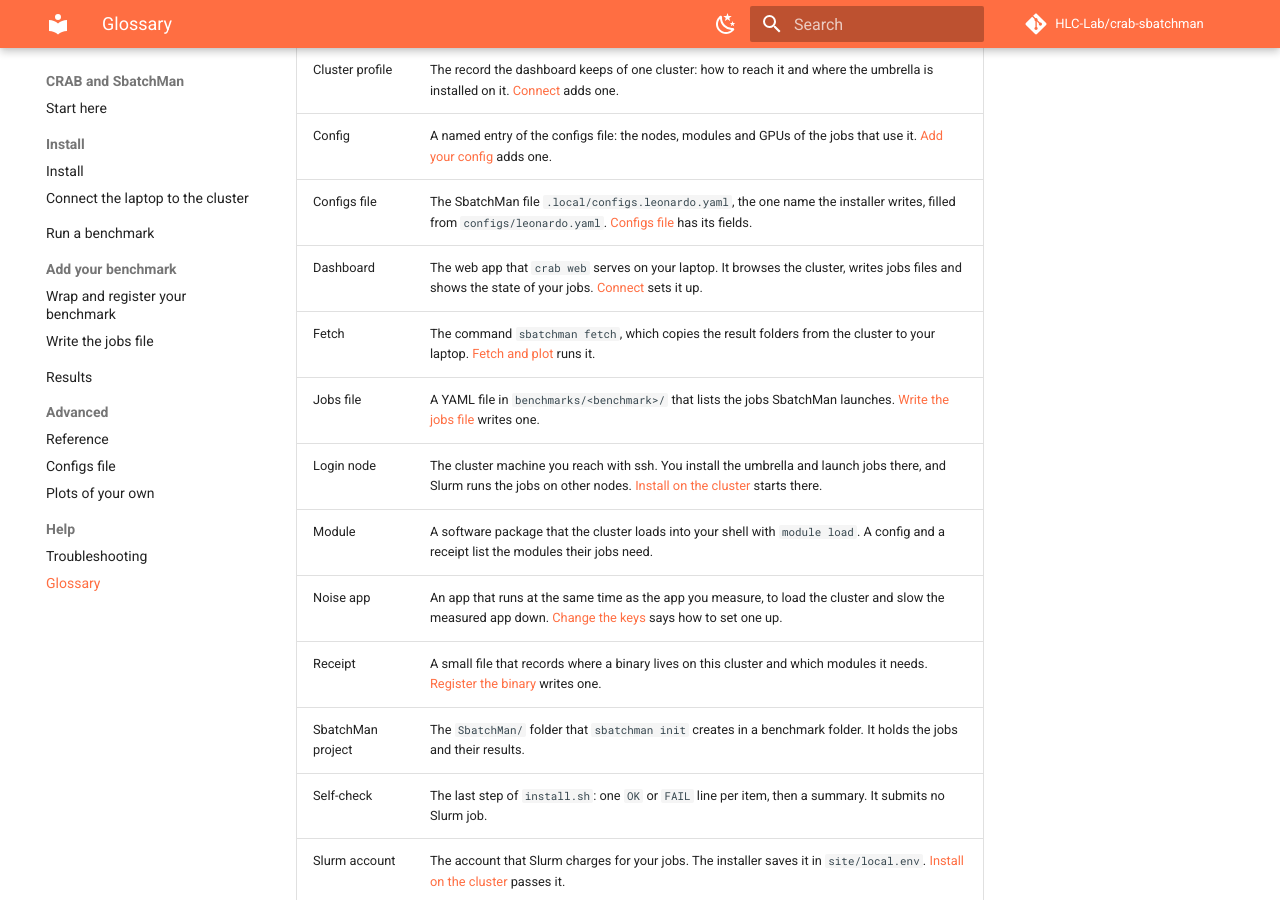
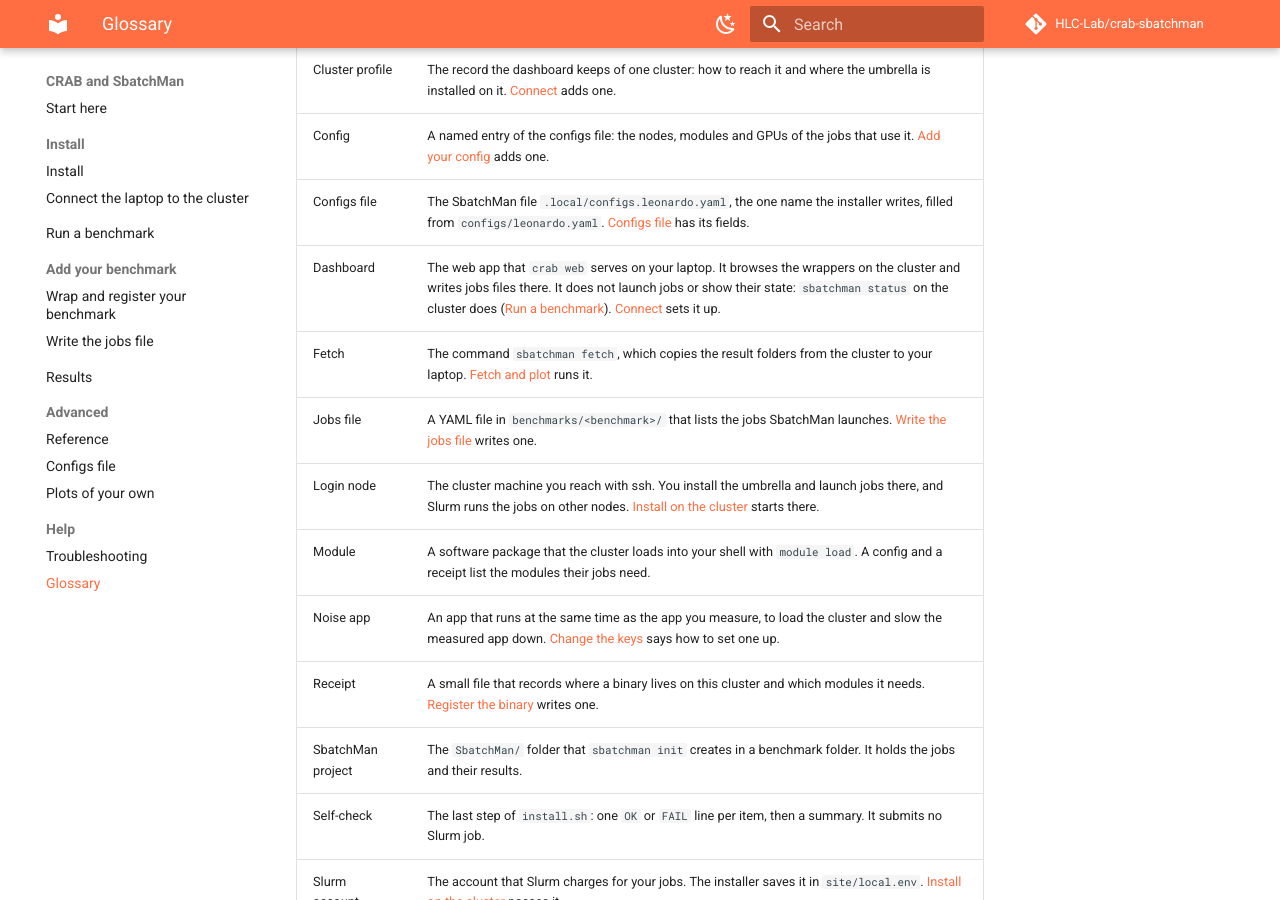
Before and after one commit to HLC-Lab/crab-sbatchman, an MkDocs documentation site: the page built from docs/glossary.md, in a window 1280 px wide and 900 px high, scrolled down 311 px. Built offline with MkDocs 1.6.1 and Material for MkDocs 9.7.7, drawn with Linux system fonts in a browser that asks for light colours; comment, search, counter and statistics services are not loaded.

Commit message:
docs: the dashboard writes jobs files, SbatchMan shows job state

```diff
--- a/docs/glossary.md
+++ b/docs/glossary.md
@@ -8,7 +8,7 @@ The words the docs use for the parts of the setup, in alphabetical order. A link
 | Cluster profile | The record the dashboard keeps of one cluster: how to reach it and where the umbrella is installed on it. [Connect](connect.md) adds one. |
 | Config | A named entry of the configs file: the nodes, modules and GPUs of the jobs that use it. [Add your config](presets.md#add-your-config) adds one. |
 | Configs file | The SbatchMan file `.local/configs.leonardo.yaml`, the one name the installer writes, filled from `configs/leonardo.yaml`. [Configs file](presets.md) has its fields. |
-| Dashboard | The web app that `crab web` serves on your laptop. It browses the cluster, writes jobs files and shows the state of your jobs. [Connect](connect.md) sets it up. |
+| Dashboard | The web app that `crab web` serves on your laptop. It browses the wrappers on the cluster and writes jobs files there. It does not launch jobs or show their state: `sbatchman status` on the cluster does ([Run a benchmark](launch.md)). [Connect](connect.md) sets it up. |
 | Fetch | The command `sbatchman fetch`, which copies the result folders from the cluster to your laptop. [Fetch and plot](results.md#fetch-and-plot) runs it. |
 | Jobs file | A YAML file in `benchmarks/<benchmark>/` that lists the jobs SbatchMan launches. [Write the jobs file](campaigns.md) writes one. |
 | Login node | The cluster machine you reach with ssh. You install the umbrella and launch jobs there, and Slurm runs the jobs on other nodes. [Install on the cluster](install.md#install-on-the-cluster) starts there. |
```
Also changed, not shown: docs/connect.md (+1 -1 lines).
